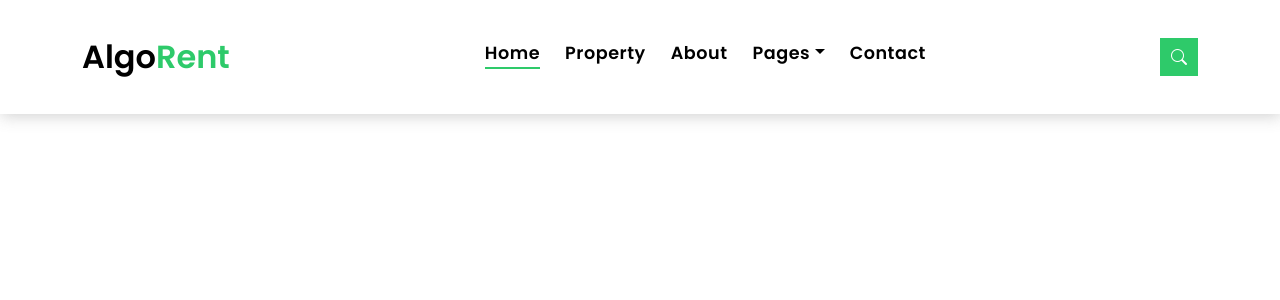
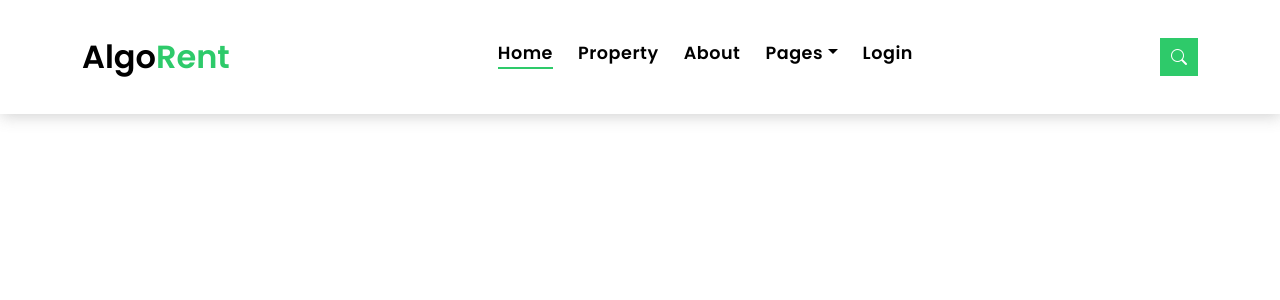
Before and after one commit to walid101/AlgoRent, a Django app: page / in a window 1280 px wide. Shown: the top 300 px of the page. Run offline with Django 4.2, Linux system fonts and the light colour scheme; data that the repository does not hold is empty; some libraries are stand-ins or nearby versions.

Commit message:
Linked to React App

```diff
--- a/AlgoRent/templates/home.html
+++ b/AlgoRent/templates/home.html
@@ -153,13 +153,13 @@
             <a class="nav-link dropdown-toggle" href="#" id="navbarDropdown" role="button" data-bs-toggle="dropdown" aria-haspopup="true" aria-expanded="false">Pages</a>
             <div class="dropdown-menu">
               <a class="dropdown-item " href="#">Property Single</a>
-              <a class="dropdown-item " href="#">Blog Single</a>
-              <a class="dropdown-item " href="#">Agents Grid</a>
-              <a class="dropdown-item " href="#">Agent Single</a>
+              <a class="dropdown-item " href="http://localhost:3000/Login">Login</a>
+              <a class="dropdown-item " href="#">Contract Grid</a>
+              <a class="dropdown-item " href="#">Single</a>
             </div>
           </li>
           <li class="nav-item">
-            <a class="nav-link " href="#bottom">Contact</a>
+            <a class="nav-link " href="http://localhost:3000/Login">Login</a>
           </li>
         </ul>
       </div>
```
